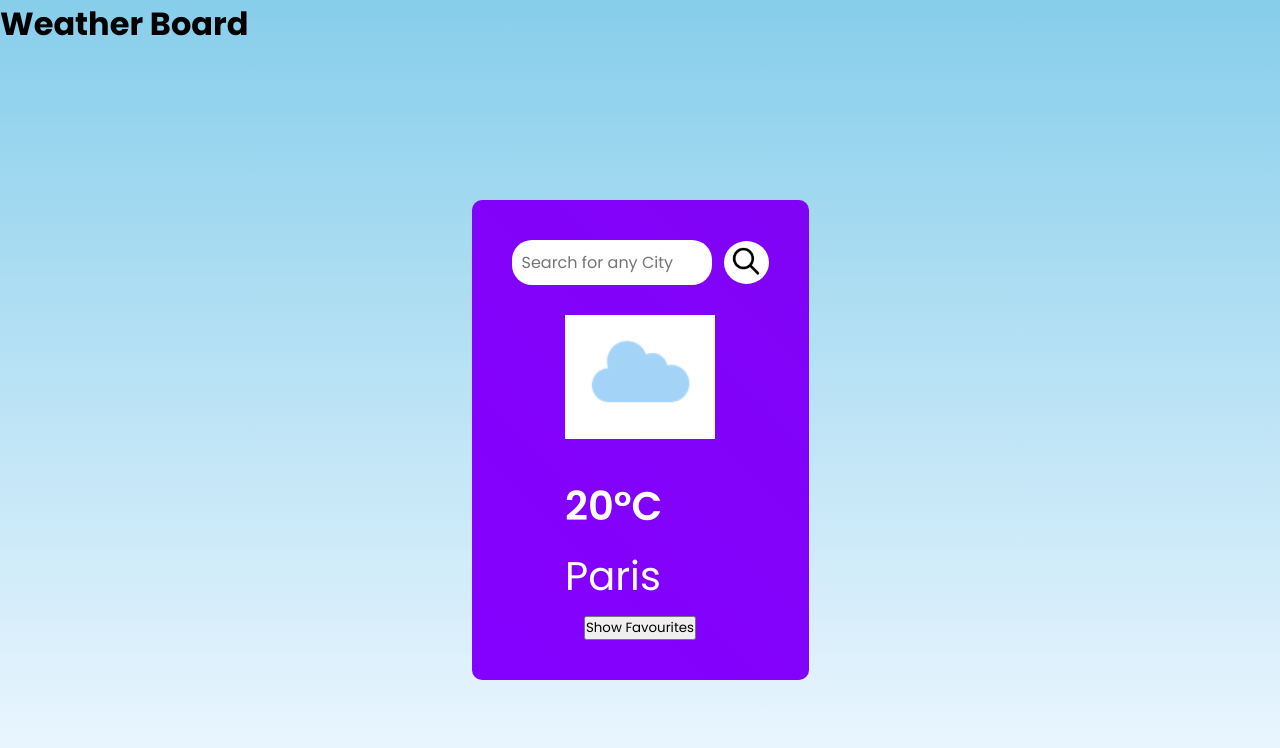
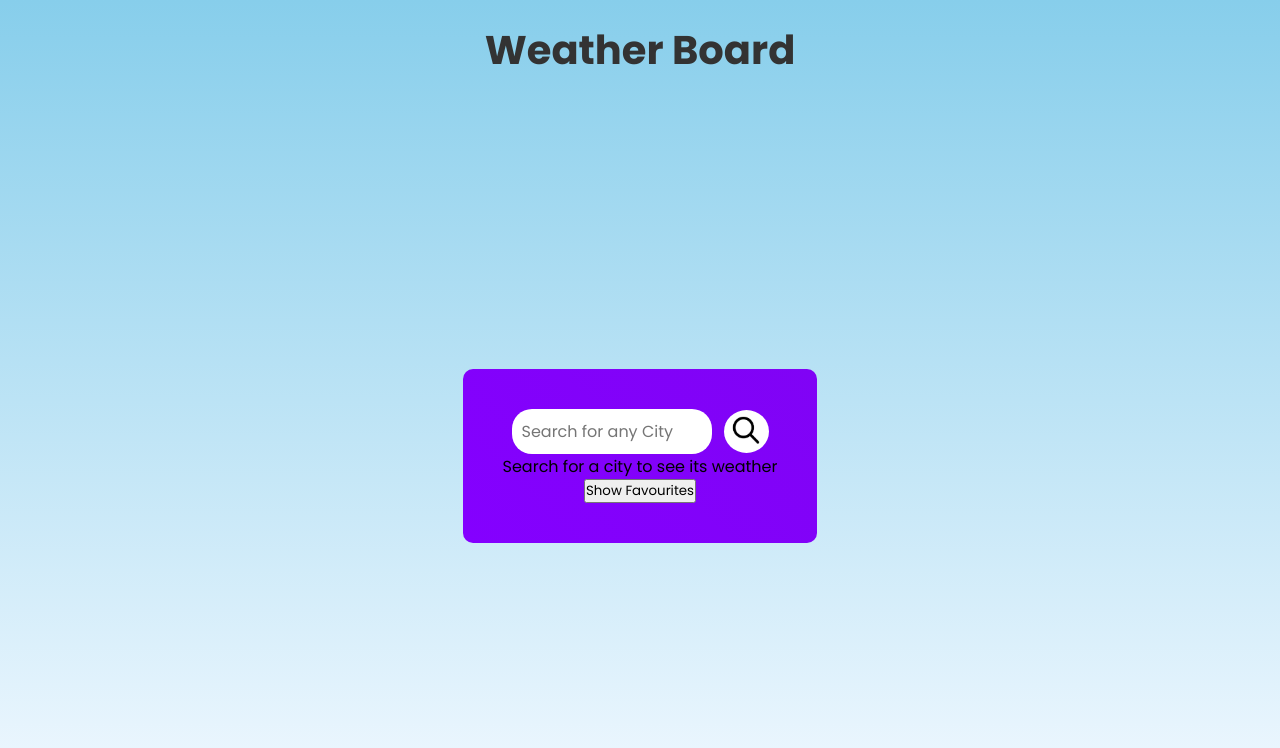
Before and after one commit to Moddaser-Hut-3/Weather-Board-, a React (Vite) app in the folder weatherboard/: page / in a window 1280 px wide. Shown: the top 748 px of the page. Built offline with nearby package versions, Linux system fonts and the light colour scheme.

Commit message:
Feat: Search functionality added that loops through the Mock data array.

```diff
--- a/weatherboard/src/components/Weather.jsx
+++ b/weatherboard/src/components/Weather.jsx
@@ -8,28 +8,63 @@ import windy_icon from '../assets/windy.png';
 import snowy_icon from '../assets/snowy.png';
 import stormy_icon from '../assets/stormy.png';
 import { mockWeatherData } from '../mockData';
-import { useState } from 'react';
-import { useEffect } from 'react';
 import FavouritesList from './FavouritesList';
+import { useState, useRef, useEffect } from 'react';
 
 
 const Weather = () => {
+    const inputRef = useRef(null); // for focusing the input field on component mount
     const [showFavourites, setShowFavourites] = useState(false); // for tracking weather or favourites toggle.
+    const [search, setSearch] = useState(''); // for tracking the search input value.
+    const [result, setResult] = useState(null); // tracking searched city weather.
+
+    const handleSearch = () => {
+        if (!search.trim()) { // trim removes whitespacing from both sides.
+            alert('Please enter a City name.');
+            setResult(null); // clear searchbar if the result is empty.
+            return;
+        }
+
+    const foundWeather = mockWeatherData.find(
+        weather => weather.city.toLowerCase() === search.trim().toLowerCase());
+        setResult(foundWeather || null); // if not found result set to null.
+    }; // loops thru Weather data to find city that matches condition.
+
+    useEffect(() => {
+        inputRef.current.focus();
+    }, []);
     return (
 
         <div className="weather">
             <div className="search-bar">
-                <input type="text" placeholder="Search for any City" />
-                <img src={search_icon} alt="" />
+                <input
+                    ref={inputRef}
+                    type="text"
+                    placeholder="Search for any City"
+                    value={search}  // showing what user typed
+                    onChange={(e) => setSearch(e.target.value)} // updates state as they type.
+                />
+
+                <img
+                    src={search_icon}
+                    alt=""
+                    onClick={handleSearch}
+                />
             </div>
 
             {showFavourites ? (
                 <FavouritesList />
             ) : (
                 <div className="weather-info">
-                    <img src={cloudy_icon} alt="Cloudy" className="weather-icon" />
-                    <p className="temperature">20°C</p>
-                    <p className="location">Paris</p>
+                    {result ? (
+                        <>
+                            <img src={cloudy_icon} alt={result.condition} className="weather-icon" />
+                            <p className="temperature">{result.temperature}°C</p>
+                            <p className="location">{result.city}</p>
+                        </>
+                    ) : (
+                        <p> Search for a city to see its weather</p>
+                    )}
                 </div>
             )}
 
--- a/weatherboard/src/index.css
+++ b/weatherboard/src/index.css
@@ -12,3 +12,10 @@
   display: grid;
   background: linear-gradient(to bottom, #87ceeb, #f0f8ff); /* weather gradient picked out. */
 }
+
+h1 {
+  text-align: center;
+  margin-top: 20px;
+  font-size: 2.5rem;
+  color: #333;
+}
```
